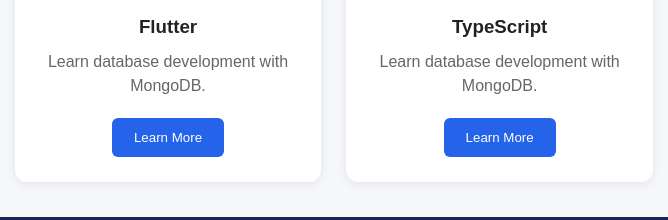
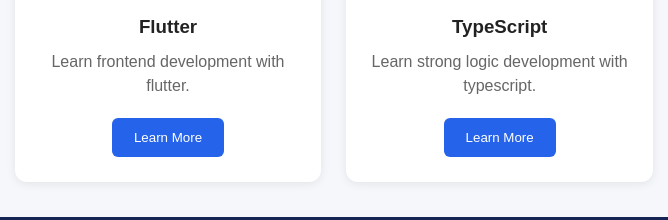
Before and after one commit to iaamsbj-sb/HTML-CSS, a plain HTML site: page index.html in a window 1280 px wide. Shown: the part 1178-1398 px from the top of the page, 592-1260 px from the left. Drawn offline with Linux system fonts and the light colour scheme; files whose address does not match are found by name.

Commit message:
Add files via upload

```diff
--- a/index.html
+++ b/index.html
@@ -162,14 +162,14 @@
                  <div class="card">
                     <img src="./images/flutter.png" alt="Node.js">
                     <h3>Flutter</h3>
-                    <p>Learn database development with MongoDB.</p>
+                    <p>Learn frontend development with flutter.</p>
                     <button>Learn More</button>
                 </div>
 
                  <div class="card">
                     <img src="./images/typescript.png" alt="Node.js">
                     <h3>TypeScript</h3>
-                    <p>Learn database development with MongoDB.</p>
+                    <p>Learn strong logic development with typescript.</p>
                     <button>Learn More</button>
                 </div>
 
```
